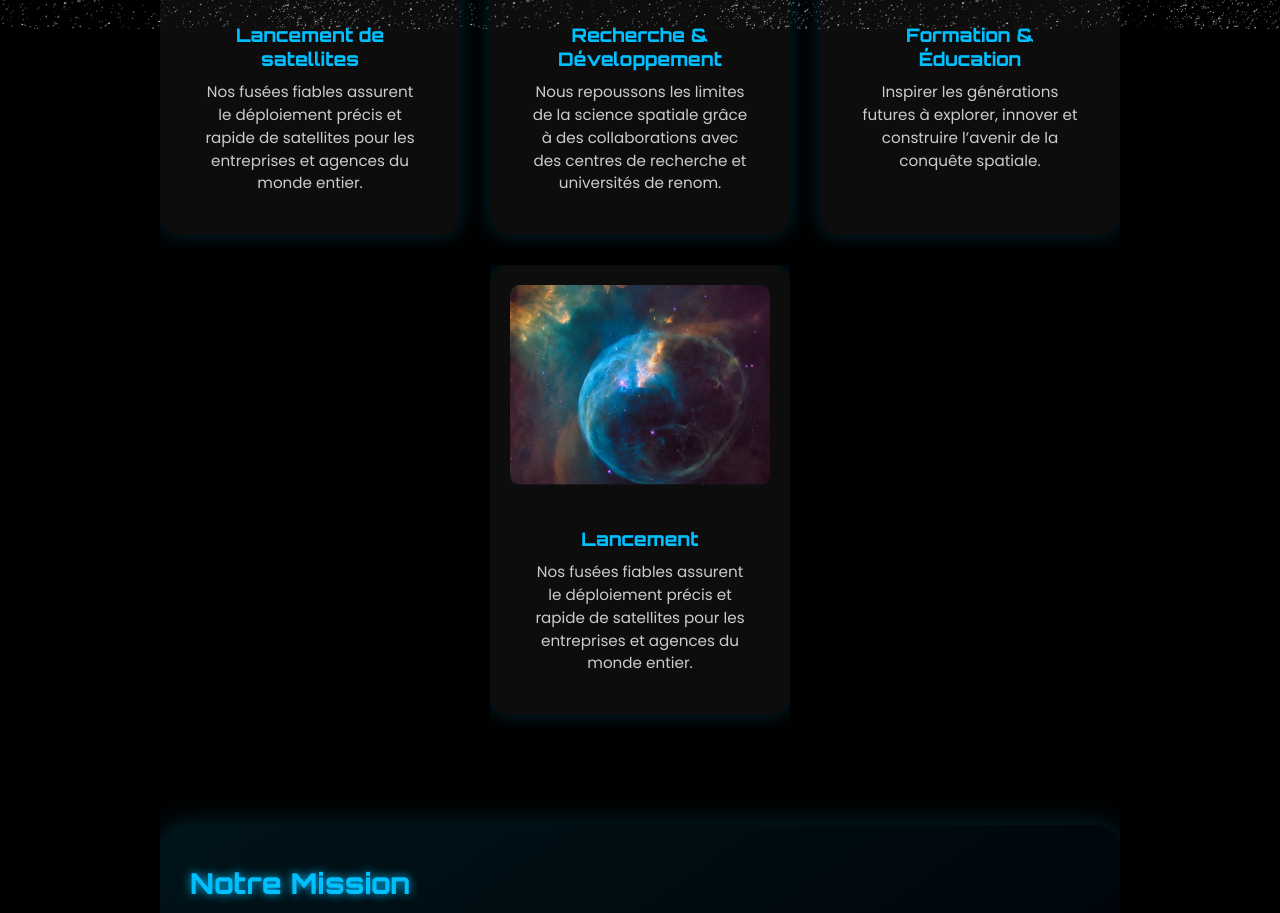
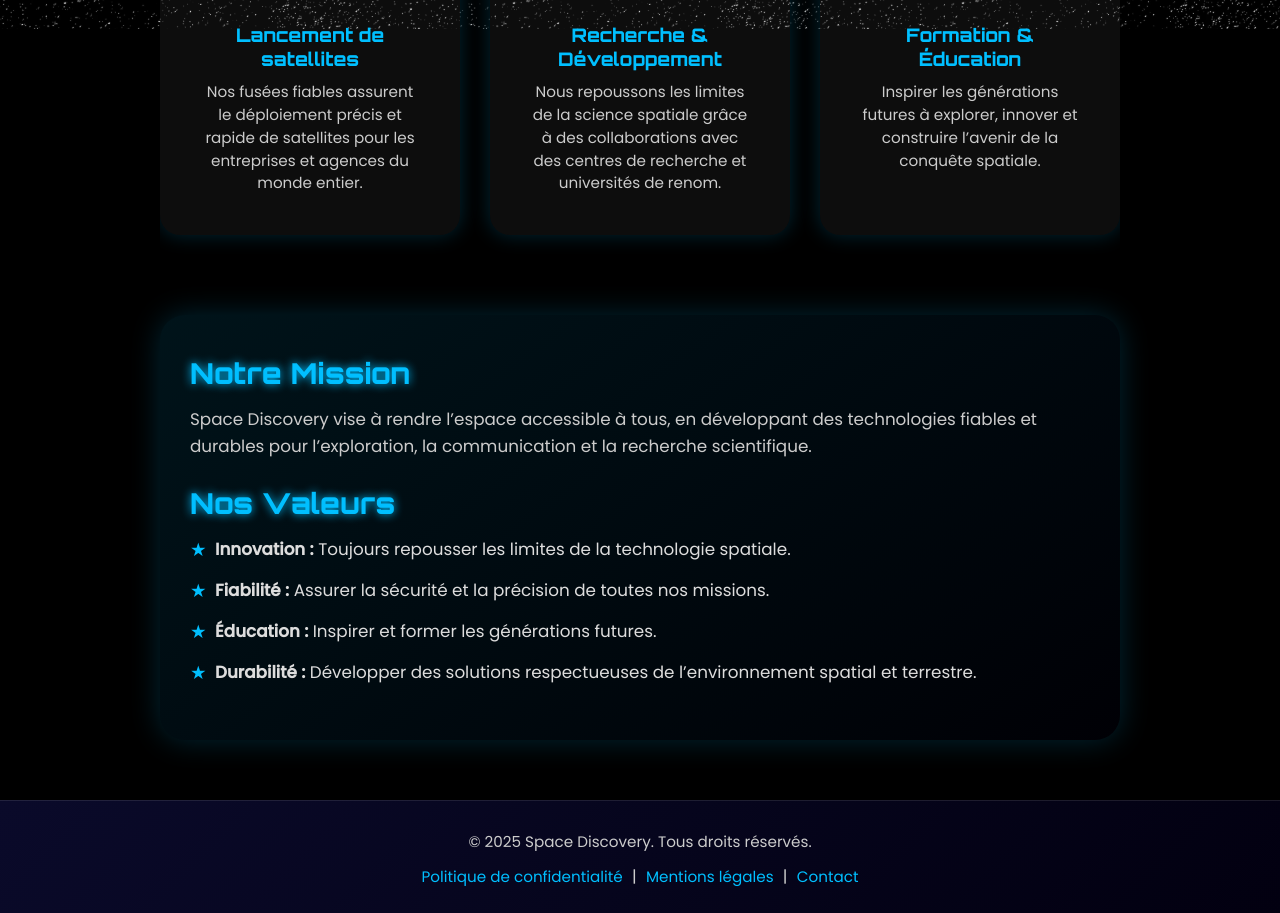
Before and after one commit to Salma-JADDAR/SpaceDiscovery, a plain HTML site: page nosservice.html in a window 1280 px wide. Shown: the part 771-1684 px from the top of the page. Drawn offline with Linux system fonts and the light colour scheme.

Commit message:
modifier

```diff
--- a/nosservice.html
+++ b/nosservice.html
@@ -69,14 +69,7 @@
         <p>Inspirer les générations futures à explorer, innover et construire l’avenir de la conquête spatiale.</p>
       </div>
     </div>
-  <div class="cards">
-    <div class="card">
-      <img src="images/about1.PNG" alt="Lancement de satellites">
-      <div class="text">
-        <h3>Lancement </h3>
-        <p>Nos fusées fiables assurent le déploiement précis et rapide de satellites pour les entreprises et agences du monde entier.</p>
-      </div>
-    </div>
+
 
   </div>
 
```
